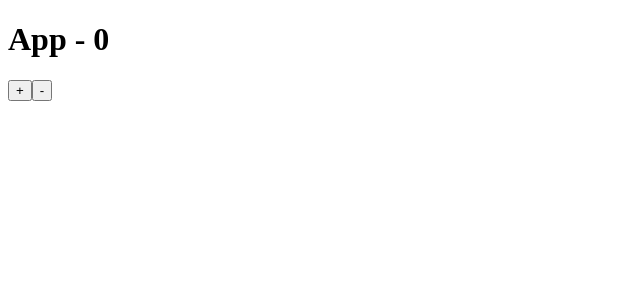
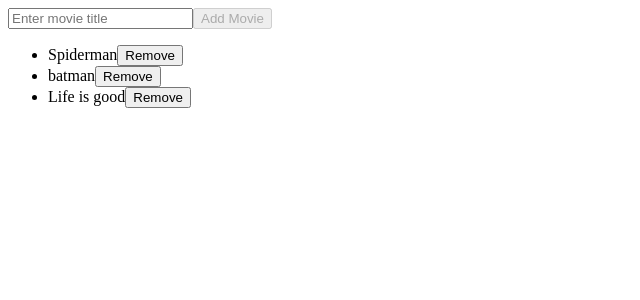
Before and after one commit to albert-byiringiro/react-monster, a React (Vite) app in the folder react-demos/: page / in a window 1280 px wide. Shown: the top 300 px of the page, without its empty margins (0-640 px from the left). Built offline with nearby package versions, Linux system fonts and the light colour scheme.

Commit message:
feat: added option to handle state with arrays

```diff
--- a/react-demos/src/App.jsx
+++ b/react-demos/src/App.jsx
@@ -2,16 +2,45 @@ import React, { useState } from 'react'
 
 export default function App() {
 
-  const [count, setCount] = useState(0)
+  const [input, setInput] = useState('')
 
-  const incrementCount = () => setCount(count + 1)
-  const decrementCount = () => setCount(count - 1)
+  const [movies, setMovies] = useState([
+    'Spiderman',
+    'batman',
+    'Life is good'
+  ])
+
+  const handleInputChange = (e) => setInput(e.target.value)
+
+  const handleAddMovie = () => {
+    if (input.trim() !== '') {
+      setMovies([...movies, input.trim()])
+      setInput('')
+    }
+  }
+
+  const handleRemoveMovie = (indexToRemove) => {
+    setMovies(movies.filter((_, index) => index !== indexToRemove))
+  }
 
   return (
     <div className="">
-      <h1>App - {count}</h1>
-      <button onClick={incrementCount}>+</button>
-      <button onClick={decrementCount}>-</button>
-    </div>
+      <input type="text" value={input} onChange={handleInputChange} placeholder='Enter movie title' />
+      <button onClick={handleAddMovie} disabled={!input.trim()}>Add Movie</button>
+      {
+        movies.length === 0 ? (
+          <p>No movies in the list</p>
+        ) : (
+          <ul>
+            {movies.map((movie, index) => (
+              <li key={index}>
+                {movie}
+                <button onClick={() => handleRemoveMovie(index)}>Remove</button>
+              </li>
+            ))}
+          </ul>
+        )
+      }
+    </div >
   )
 }
```
Also changed, not shown: react-demos/src/ComponentUno.jsx (+23 -0 lines).
